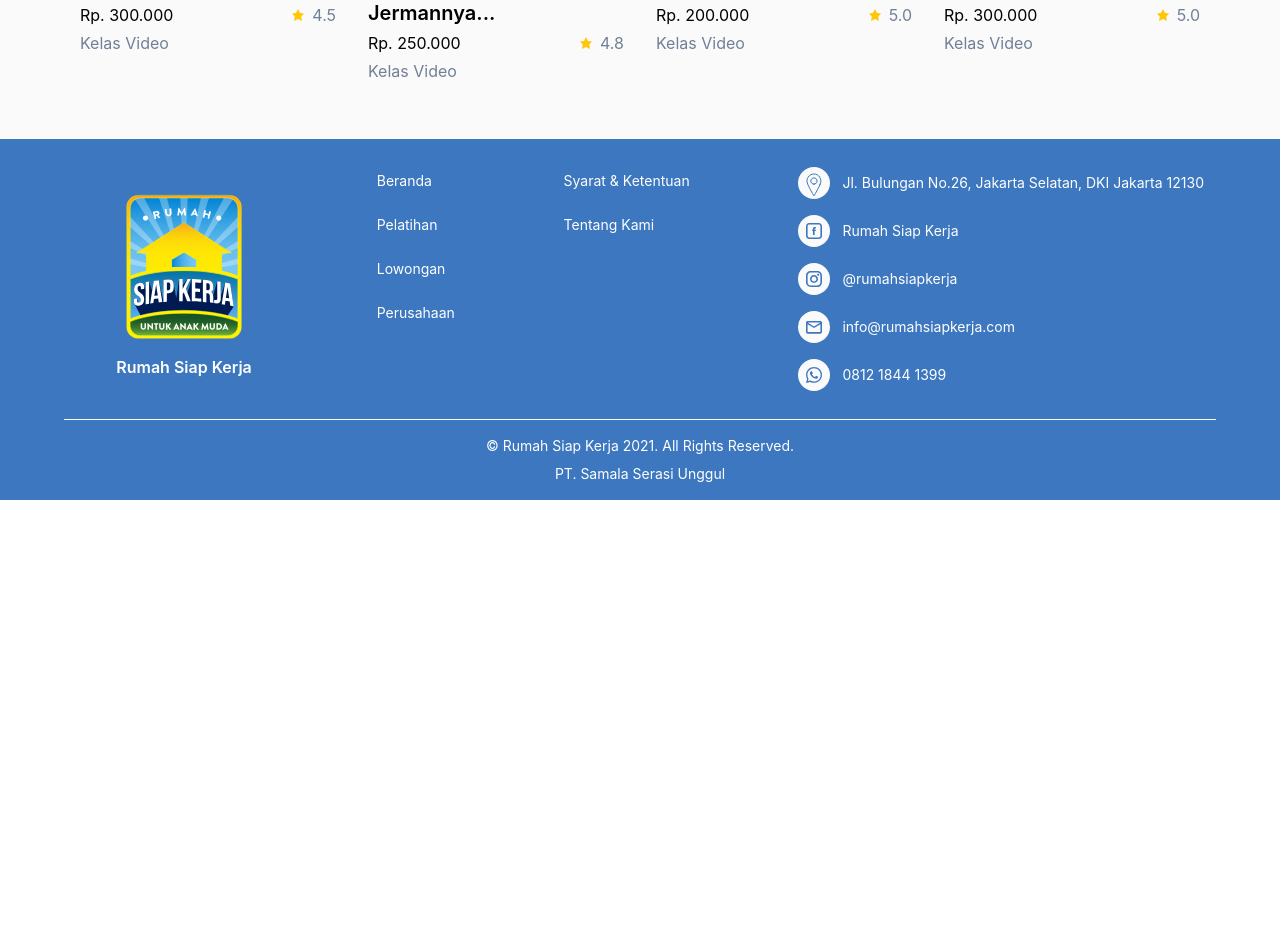
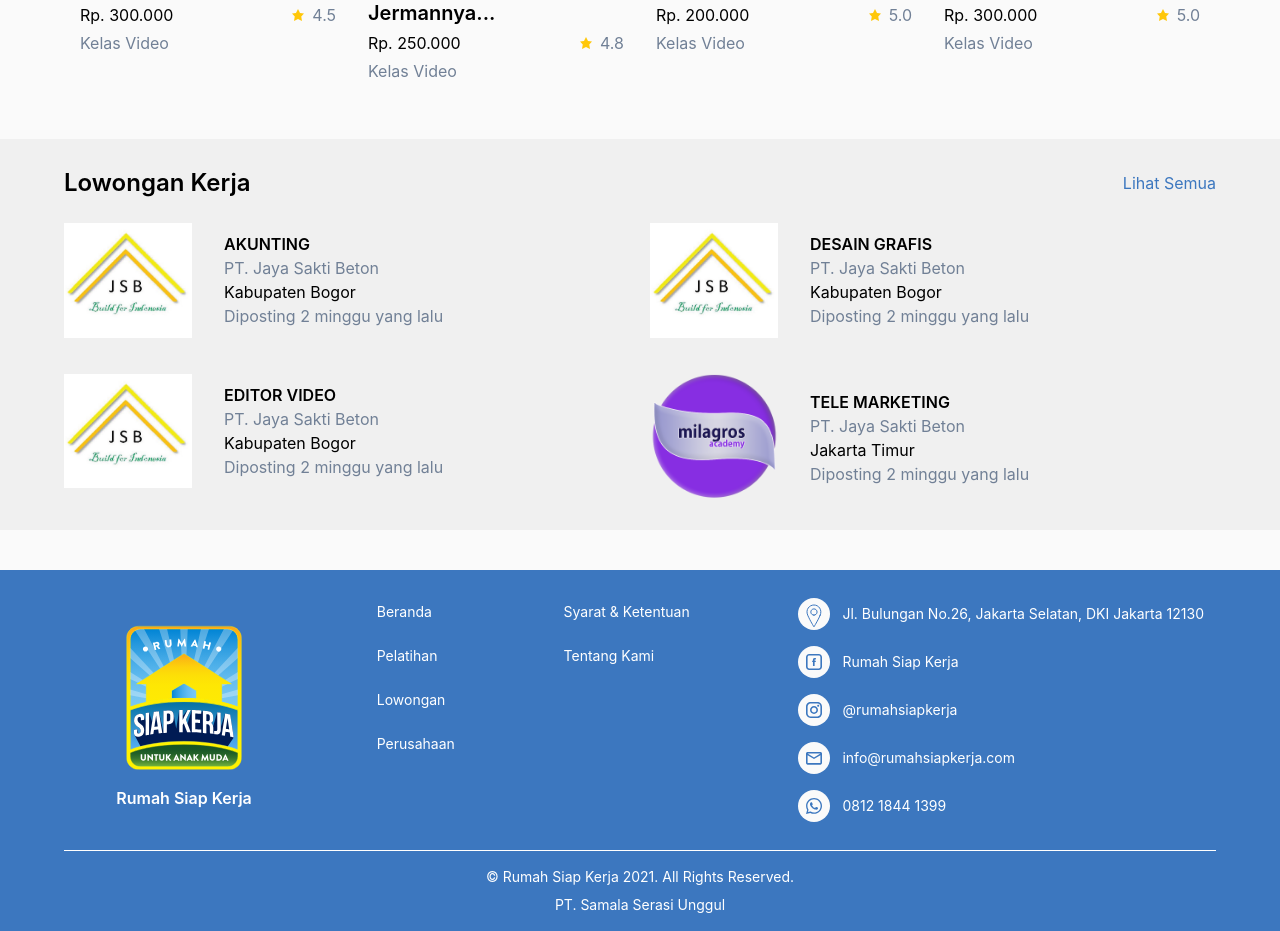
Before and after one commit to wismannur/rsk-clone, a Vue app: page / in a window 1280 px wide. Shown: the part 1460-2391 px from the top of the page. Before the commit the page ends 1960 px from the top, so only its background shows below. Built offline with nearby package versions, Linux system fonts and the light colour scheme.

Commit message:
add section lowongan kerja

```diff
--- a/index.html
+++ b/index.html
@@ -1,14 +1,14 @@
 <!DOCTYPE html>
 <html lang="en">
   <head>
-    <meta charset="UTF-8" />
+    <meta http-equiv="Content-Type" content="text/html; charset=UTF-8"  />
     <link
       rel="icon"
       type="image/png"
       href="./favicon.png"
       sizes="32x32"
     />
-    <meta name="viewport" content="width=device-width, initial-scale=1.0" />
+    <meta name="viewport" content="width=device-width,initial-scale=1,minimum-scale=1" />
     <title>Rumah Siap Kerja</title>
   </head>
   <body>
--- a/src/App.vue
+++ b/src/App.vue
@@ -2,7 +2,7 @@
   <Header />
   <div class="home-body">
     <section class="category-icon">
-      <div class="container px-16">
+      <div class="container px-3 md:px-16">
         <div class="list-category scrollbar-black">
           <div
             v-for="(c, idx) in listCategory"
@@ -20,10 +20,10 @@
       </div>
     </section>
     <section class="banner">
-      <div class="container px-16"></div>
+      <div class="container px-3 md:px-16"></div>
     </section>
     <section id="prakerja-button">
-      <div class="container px-16">
+      <div class="container px-3 md:px-16">
         <div class="flex flex-row justify-between px-5 py-4 my-3 rounded bg-primary-blue">
           <img src="/image/prakerja-white.png" alt="" class="w-28">
           <div class="flex flex-row items-center justify-center">
@@ -45,11 +45,11 @@
     </section>
   </div>
   <div class="training">
-    <div class="container px-16">
+    <div class="container px-3 md:px-16">
       <div class="pelatihan my-3">
         <div class="flex flex-row justify-between items-center mt-2 mb-4">
           <h1 class="text-2xl font-semibold">Pelatihan Terbaru</h1>
-          <p class="text-primary-blue text-base">Lihat Semua</p>
+          <p class="text-primary-blue text-base cursor-pointer">Lihat Semua</p>
         </div>
         <div class="flex flex-row w-full py-3">
           <div
@@ -83,7 +83,7 @@
       <div class="pelatihan my-3">
         <div class="flex flex-row justify-between items-center mt-2 mb-4">
           <h1 class="text-2xl font-semibold">Bisnis & Keuangan</h1>
-          <p class="text-primary-blue text-base">Lihat Semua</p>
+          <p class="text-primary-blue text-base cursor-pointer">Lihat Semua</p>
         </div>
         <div class="flex flex-row w-full py-3">
           <div
@@ -117,7 +117,7 @@
       <div class="pelatihan my-3">
         <div class="flex flex-row justify-between items-center mt-2 mb-4">
           <h1 class="text-2xl font-semibold">Pemasaran</h1>
-          <p class="text-primary-blue text-base">Lihat Semua</p>
+          <p class="text-primary-blue text-base cursor-pointer">Lihat Semua</p>
         </div>
         <div class="flex flex-row w-full py-3">
           <div
@@ -149,6 +149,38 @@
         </div>
       </div>
     </div>
+  </div>
+  <div class="job">
+    <div class="container px-3 md:px-16">
+      <div class="py-5">
+        <div class="flex flex-row justify-between items-center mt-2 mb-4">
+          <h1 class="text-2xl font-semibold">Lowongan Kerja</h1>
+          <p class="text-primary-blue text-base cursor-pointer">Lihat Semua</p>
+        </div>
+        <div class="grid grid-cols-4 gap-5">
+          <div
+            v-for="(lk, idx) in listLowonganKerja"
+            :key="idx"
+            class="col-span-4 md:col-span-2 my-2"
+          >
+            <a :href="lk.url">
+              <div class="flex flex-row items-center">
+                <img :src="lk.image" alt="" class="w-28 md:w-32">
+                <div class="flex flex-col ml-5 px-3">
+                  <h3 class="uppercase font-semibold">{{ lk.title }}</h3>
+                  <h4 class="text-gray-600">{{ lk.company }}</h4>
+                  <h4>{{ lk.location }}</h4>
+                  <p class="text-gray-600">{{ lk.update }}</p>
+                </div>
+              </div>
+            </a>
+          </div>
+        </div>
+      </div>
+    </div>
+  </div>
+  <div class="mitra-rsk">
+
   </div>
   <Footer />
   <!-- <img alt="Vue logo" src="./assets/logo.png" class="mx-auto" /> -->
@@ -235,6 +267,40 @@ export default defineComponent({
           typeKelas: "Kelas Video",
           rating: "5.0",
         },
+      ],
+      listLowonganKerja: [
+        {
+          image: "/image/jsb.png",
+          title: "Akunting",
+          company: "PT. Jaya Sakti Beton",
+          location: "Kabupaten Bogor",
+          update: "Diposting 2 minggu yang lalu",
+          url: "https://www.rumahsiapkerja.com/lowongan-kerja/e1ef4aad-1889-4c2c-a1b6-82ad29c41504",
+        },
+        {
+          image: "/image/jsb.png",
+          title: "Desain Grafis",
+          company: "PT. Jaya Sakti Beton",
+          location: "Kabupaten Bogor",
+          update: "Diposting 2 minggu yang lalu",
+          url: "https://www.rumahsiapkerja.com/lowongan-kerja/8b845447-06df-4e04-a690-fc7ca3bb55a8",
+        },
+        {
+          image: "/image/jsb.png",
+          title: "Editor Video",
+          company: "PT. Jaya Sakti Beton",
+          location: "Kabupaten Bogor",
+          update: "Diposting 2 minggu yang lalu",
+          url: "https://www.rumahsiapkerja.com/lowongan-kerja/3a58676a-491b-400c-b0c5-f8ba3011cfc8",
+        },
+        {
+          image: "/image/milagros.png",
+          title: "Tele Marketing",
+          company: "PT. Jaya Sakti Beton",
+          location: "Jakarta Timur",
+          update: "Diposting 2 minggu yang lalu",
+          url: "https://www.rumahsiapkerja.com/lowongan-kerja/d0301288-2372-4a9b-9086-b24d307f61d3",
+        },
       ]
     }
   }
@@ -252,6 +318,13 @@ export default defineComponent({
   background: #fafafa;
   @apply py-5;
 }
+.job {
+  background: #f0f0f0;
+}
+.mitra-rsk {
+  background: #fafafa;
+  @apply py-5;
+}
 .list-category {
   -webkit-box-orient: horizontal;
   -webkit-box-direction: normal;
@@ -265,13 +338,13 @@ export default defineComponent({
   height: 5px;
 }
 .scrollbar-black::-webkit-scrollbar-thumb {
-  background: grey;
   border-radius: 10px;
+  @apply bg-transparent md:bg-gray-600;
 }
 .scrollbar-black::-webkit-scrollbar-track {
-  -webkit-box-shadow: inset 0 0 5px grey;
-  box-shadow: inset 0 0 5px grey;
   border-radius: 10px;
+
+  @apply shadow-none md:shadow-2xl;
 }
 .card-image {
   background-size: cover;
--- a/src/global-components/footer/Main.vue
+++ b/src/global-components/footer/Main.vue
@@ -1,6 +1,6 @@
 <template>
   <footer class="bg-primary-blue">
-    <div class="container px-16">
+    <div class="container px-3 md:px-16">
       <div class="flex flex-row justify-between border-b border-white">
         <div class="flex flex-row justify-center items-center py-5 ml-8 mr-2">
           <div
--- a/src/global-components/header/Main.vue
+++ b/src/global-components/header/Main.vue
@@ -1,6 +1,6 @@
 <template>
   <div id="header" class="w-full bg-primary-yellow">
-    <div class="container px-16">
+    <div class="container px-3 md:px-16">
       <div class="flex items-center justify-between min-h-16 py-2">
         <div class="left-top-header flex items-center justify-center">
           <a href="/" class="logo">
```
